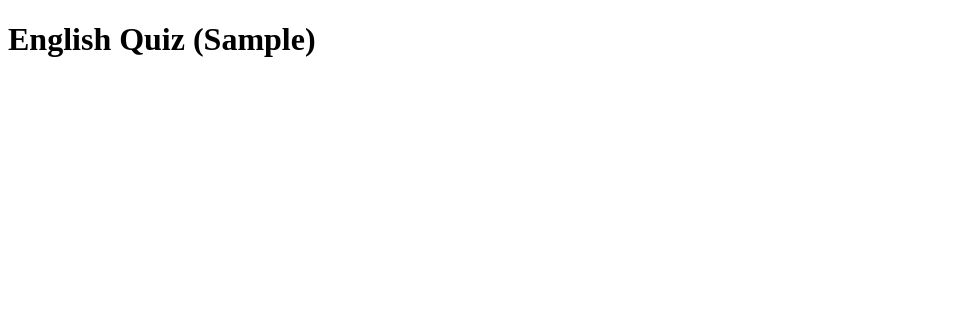
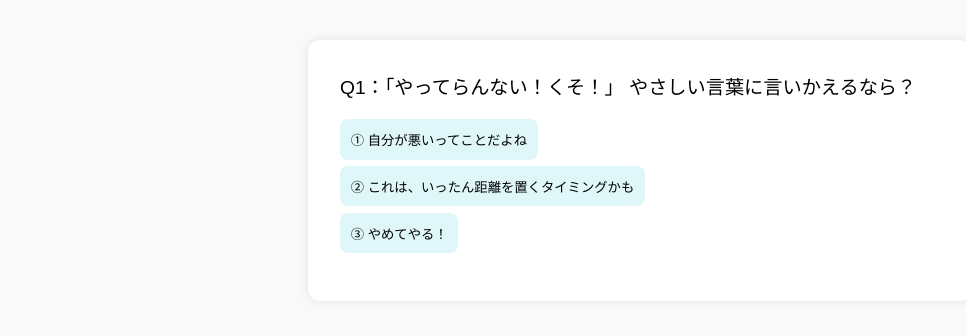
Before and after one commit to calmwithnagi/nagi-quiz, a plain HTML site: page quiz-en.html in a window 1280 px wide. Shown: the whole page, without its empty margins (0-966 px from the left). Drawn offline with Linux system fonts and the light colour scheme.

Commit message:
Add files via upload

```diff
--- a/quiz-en.html
+++ b/quiz-en.html
@@ -1,5 +1,66 @@
+
 <!DOCTYPE html>
 <html lang="en">
-<head><meta charset="UTF-8"><title>Gentle Rephrase Quiz (EN)</title></head>
-<body><h1>English Quiz (Sample)</h1></body>
+<head>
+  <meta charset="UTF-8">
+  <title>やさしい言いかえクイズ(English)</title>
+  <style>
+    body { font-family: sans-serif; padding: 2em; background: #f9f9f9; }
+    #quiz-container { background: white; padding: 2em; border-radius: 12px; max-width: 600px; margin: auto; box-shadow: 0 0 10px rgba(0,0,0,0.1); }
+    .question { font-size: 1.2em; margin-bottom: 1em; }
+    .option { display: block; margin: 0.5em 0; padding: 0.8em; background: #e0f7fa; border: none; border-radius: 8px; cursor: pointer; }
+    .option:hover { background: #b2ebf2; }
+    #result { margin-top: 1em; font-weight: bold; }
+    #next-button { display: none; margin-top: 1em; padding: 0.5em 1em; }
+  </style>
+</head>
+<body>
+  <div id="quiz-container">
+    <div id="question" class="question"></div>
+    <div id="options"></div>
+    <div id="result"></div>
+    <button id="next-button" onclick="nextQuestion()">次の問題へ ▶</button>
+  </div>
+  <script>
+    const quizData = [
+      {
+        question: "Q1：「やってらんない！くそ！」\nやさしい言葉に言いかえるなら？",
+        options: [
+          "① 自分が悪いってことだよね",
+          "② これは、いったん距離を置くタイミングかも",
+          "③ やめてやる！"
+        ],
+        correct: 1,
+        explanation: [
+          "❌ 不正解…①→ 自分を責めすぎると自己肯定感が下がります。",
+          "✅ 正解！②→ 怒りの爆発を距離で調整することは、自分を守る方法です。",
+          "❌ 不正解…③→ 衝動的な放棄は後悔や孤立を招くことがあります。"
+        ]
+      }
+    ];
+    let current = 0;
+    function showQuestion() {
+      const q = quizData[current];
+      document.getElementById("question").textContent = q.question;
+      const options = document.getElementById("options");
+      options.innerHTML = "";
+      document.getElementById("result").innerHTML = "";
+      q.options.forEach((opt, idx) => {
+        const btn = document.createElement("button");
+        btn.textContent = opt;
+        btn.className = "option";
+        btn.onclick = () => {
+          document.getElementById("result").textContent = q.explanation[idx];
+          document.getElementById("next-button").style.display = "none";
+        };
+        options.appendChild(btn);
+      });
+    }
+    function nextQuestion() {
+      current++;
+      showQuestion();
+    }
+    showQuestion();
+  </script>
+</body>
 </html>
```
Also changed, not shown: index.html (+10 -3 lines), quiz-jp.html (+63 -2 lines).
